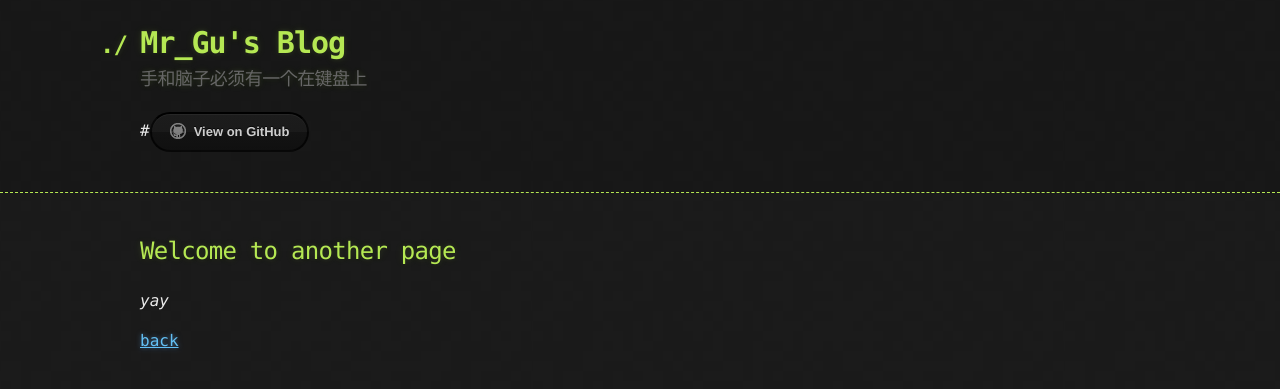
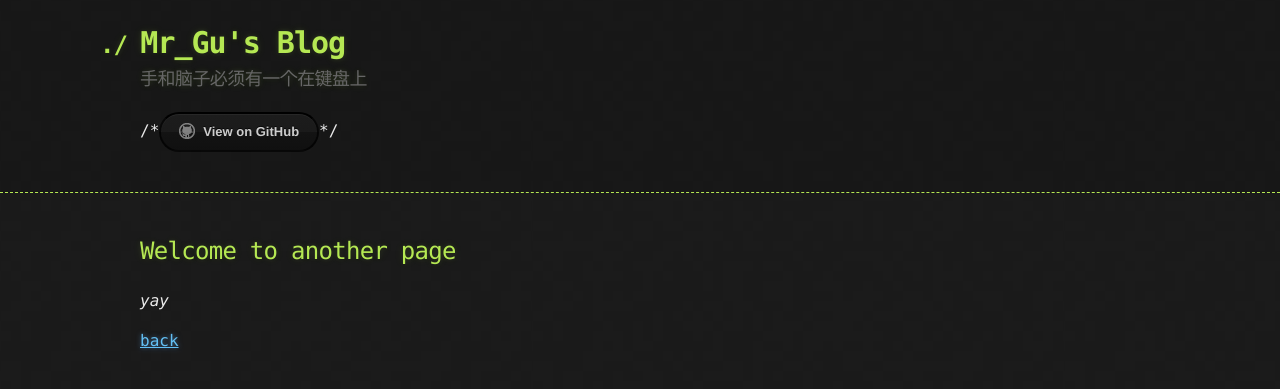
Before and after one commit to Mr-Gu666/Mr-Gu666.github.io, a Jekyll site: the page built from another-page.md, in a window 1280 px wide. Shown: the top 389 px of the page. Built offline with Jekyll 4.4.1, drawn with Linux system fonts in a browser that asks for light colours.

Commit message:
Update default.html

```diff
--- a/_layouts/default.html
+++ b/_layouts/default.html
@@ -23,7 +23,7 @@
             <a href="{{ site.github.zip_url }}" class="btn">Download as .zip</a>
             <a href="{{ site.github.tar_url }}" class="btn">Download as .tar.gz</a>
           {% endif %}
-          #<a href="{{ site.github.repository_url }}" class="btn btn-github"><span class="icon"></span>View on GitHub</a>
+          /*<a href="{{ site.github.repository_url }}" class="btn btn-github"><span class="icon"></span>View on GitHub</a>*/
         </section>
       </div>
     </header>
```
